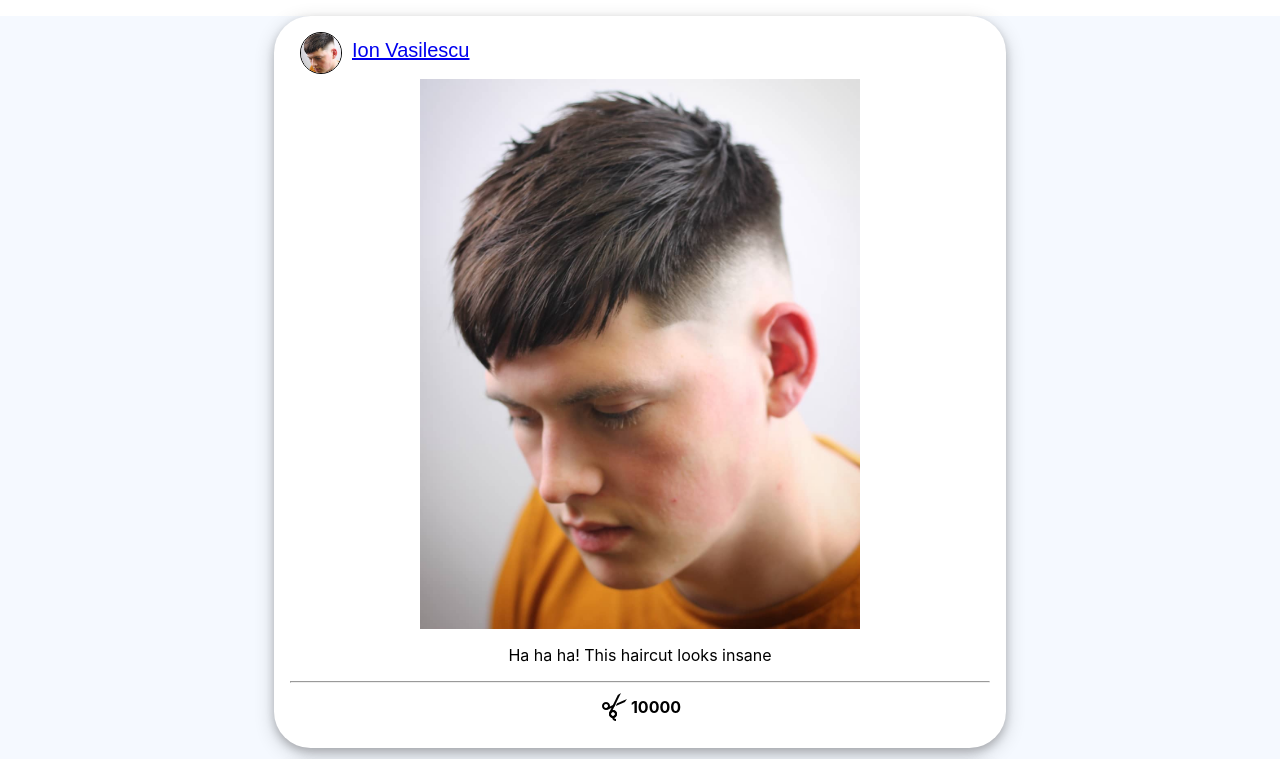
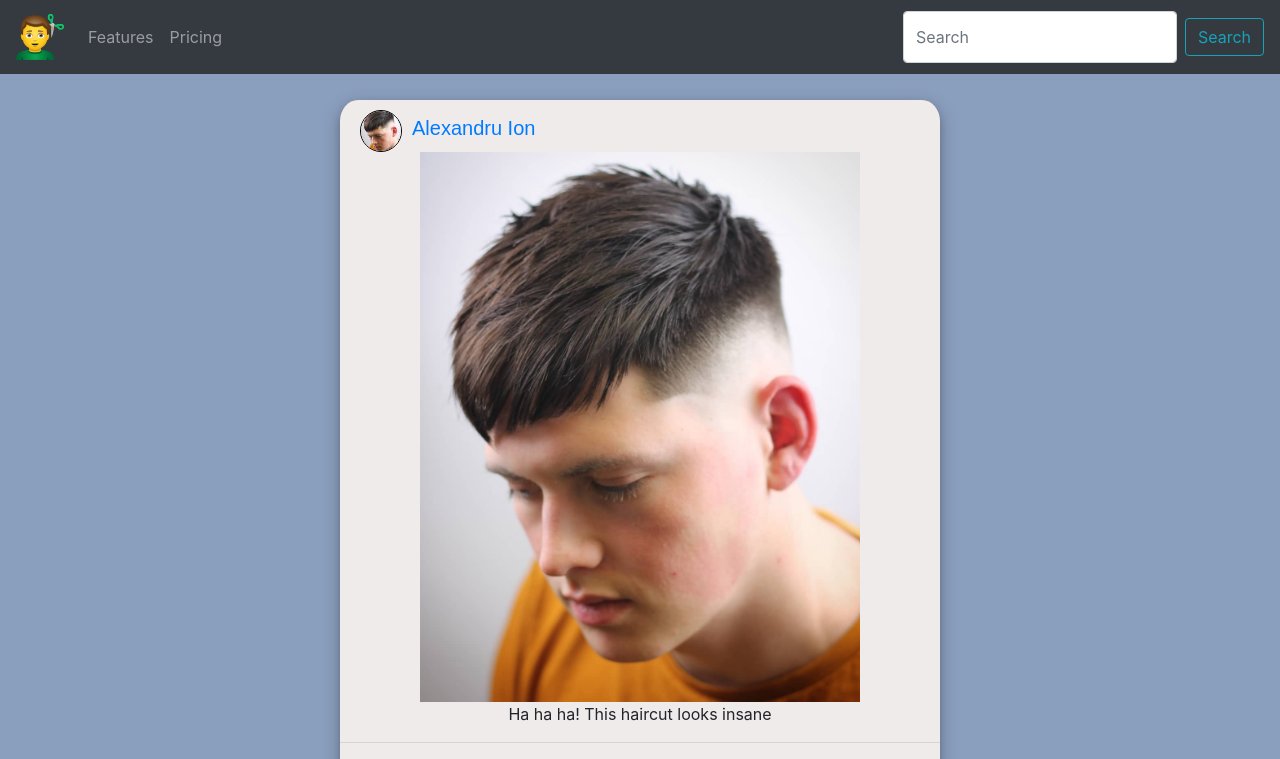
Before and after one commit to Andrei-Sebastian/Licenta, a React (Create React App) app: page / in a window 1280 px wide. Shown: the top 759 px of the page. Built offline with nearby package versions, Linux system fonts and the light colour scheme.

Commit message:
page component with basic navbar

```diff
--- a/package.json
+++ b/package.json
@@ -6,7 +6,9 @@
     "@testing-library/jest-dom": "^5.11.8",
     "@testing-library/react": "^11.2.2",
     "@testing-library/user-event": "^12.6.0",
+    "bootstrap": "^4.5.3",
     "react": "^17.0.1",
+    "react-bootstrap": "^1.4.0",
     "react-dom": "^17.0.1",
     "react-scripts": "4.0.1",
     "web-vitals": "^0.2.4"
--- a/public/index.html
+++ b/public/index.html
@@ -1,7 +1,7 @@
 <!DOCTYPE html>
 <html lang="en">
   <head>
-    <!-- <link rel="stylesheet"href="https://maxcdn.bootstrapcdn.com/bootstrap/4.5.0/css/bootstrap.min.css"integrity="sha384-9aIt2nRpC12Uk9gS9baDl411NQApFmC26EwAOH8WgZl5MYYxFfc+NcPb1dKGj7Sk"crossorigin="anonymous"/> -->
+    <link rel="stylesheet"href="https://maxcdn.bootstrapcdn.com/bootstrap/4.5.0/css/bootstrap.min.css"integrity="sha384-9aIt2nRpC12Uk9gS9baDl411NQApFmC26EwAOH8WgZl5MYYxFfc+NcPb1dKGj7Sk"crossorigin="anonymous"/>
     <meta charset="utf-8" />
     <link rel="icon" href="%PUBLIC_URL%/favicon.ico" />
     <meta name="viewport" content="width=device-width, initial-scale=1" />
--- a/src/App.css
+++ b/src/App.css
@@ -1,7 +1,6 @@
 .App {
   text-align: center;
-  background-color: #f5f9ff;
-
+  background-color: #8a9ebd;
 }
 
 .red {
@@ -11,3 +10,7 @@
 .bolt {
   font-weight: bold;
 }
+
+*, ::after, ::before {
+  box-sizing: unset;
+}
--- a/src/App.js
+++ b/src/App.js
@@ -1,7 +1,7 @@
 import './App.css';
 import React ,{Component} from 'react';
-import PostComponent from './PostComponent/PostComponsnt';
-import NavBar from './NavigationMenu/NavBar'
+import Post from './components/Posts/Posts';
+import NavBar from './components/NavigationMenu/NavBar';
 
 class App extends Component{
   state = {
@@ -75,11 +75,8 @@ class App extends Component{
 
     return (
       <div className="App">
-        {/* <NavBar/> */}
-        <PostComponent/>
-        <PostComponent/>
-        <PostComponent/>
-        <PostComponent/>
+        <NavBar/>
+        <Post/>
         <h1>.</h1>
       </div>
     );
--- a/src/PostComponent/PostComponsnt.js
+++ /dev/null
@@ -1,51 +0,0 @@
-import React, { Component } from 'react';
-import './PostComponent.css';
-import image from '../Images/img.png';
-import image1 from '../Images/img1.png';
-import image2 from '../Images/img2.png';
-import image3 from '../Images/img3.png';
-import like from '../Images/like.png';
-import likedd from '../Images/liked.png';
-
-
-class postComponent extends Component {
-    state = {
-        img: require('../Images/img.png'),
-        liked: false,
-        numberOfLikes: 10000
-    }
-
-    onClickHandle = () => {
-        const liked = !this.state.liked;
-        const numberOfLikes = this.state.liked ? this.state.numberOfLikes -= 1 : this.state.numberOfLikes += 1;
-        console.log(numberOfLikes);
-        this.setState({liked: liked, numberOfLikes: numberOfLikes})
-
-    }
-
-
-    render() {
-        return (
-            <div className="post">
-                <div className="aboutPost">
-                    <img className="circular_image" src={image}/>
-                    <a className="userName"href="https://www.w3schools.com/" target="_blank">Ion Vasilescu</a>
-                </div>
-                <div className="divImage" >
-                    <img className='image' src={image} alt='Not Found'/>
-                </div>
-                <p className="description">Ha ha ha! This haircut looks insane </p>
-                <hr/>
-
-                <div className='likeBtn' onClick={this.onClickHandle}>
-                    { !this.state.liked ?
-                        <img className="imageLike" src={like}></img> : <img src={likedd}></img>
-                    }
-                    <label className="numberOfLikes">{this.state.numberOfLikes}</label>
-                </div>
-            </div>
-        )
-    };
-};
-
-export default postComponent;
--- /dev/null
+++ b/src/components/NavigationMenu/NavBar.css
@@ -0,0 +1,14 @@
+.navBar {
+    position: fixed;
+    width: 100%;
+    top: 0px;
+    margin-bottom: 200px;
+}
+
+.mr-sm-2 {
+    width: 500px;
+}
+
+.body {
+    line-height: 0;
+}
--- a/src/NavigationMenu/NavBar.js
+++ b/src/components/NavigationMenu/NavBar.js
@@ -1,25 +1,27 @@
 import React, { Component } from 'react';
-// import {Navbar, Button, FormControl, Form, Nav } from 'react-bootstrap'
+import {Navbar, Button, FormControl, Form, Nav } from 'react-bootstrap'
+import './NavBar.css';
+import icon from '../../Images/icon.png'
 
 
 class navBarComponent extends Component {
 
+
     render() {
         return (
-            <>
-            {/* <Navbar bg="dark" variant="dark">
-              <Navbar.Brand href="#home">Navbar</Navbar.Brand>
+          <div className="navBar">
+            <Navbar bg="dark" variant="dark">
+              <Navbar.Brand href="#home"><img src={icon} onClick={() =>{console.log("window.location.reload();")}}/></Navbar.Brand>
               <Nav className="mr-auto">
-                <Nav.Link href="#home">Home</Nav.Link>
                 <Nav.Link href="#features">Features</Nav.Link>
                 <Nav.Link href="#pricing">Pricing</Nav.Link>
               </Nav>
-              <Form inline>
+              <Form inline className="search">
                 <FormControl type="text" placeholder="Search" className="mr-sm-2" />
                 <Button variant="outline-info">Search</Button>
               </Form>
-            </Navbar> */}
-          </>
+            </Navbar>
+          </div>
         )
     };
 };
--- a/src/PostComponent/PostComponent.css
+++ b/src/components/Posts/Post/Post.css
@@ -1,5 +1,5 @@
     .divImage {
-        width: 700px;
+        width: 600px;
         height: 550px;
         margin: auto;
         display: flex;
@@ -13,10 +13,9 @@
 
     .post {
         margin: 16px auto;
-        padding: 16px;
         height: 700px;
-        background-color: white;
-        border-radius: 5%;
+        background-color: rgb(240, 235, 235);
+        border-radius: 3%;
         box-shadow: 0 4px 8px 0 rgba(0, 0, 0, 0.2), 0 6px 20px 0 rgba(0, 0, 0, 0.19);
 
     }
@@ -34,8 +33,8 @@
 
     .aboutPost {
         text-align: left;
-        padding-bottom: 5px;
-        padding-left: 10px;
+        padding-top: 10px;
+        padding-left: 20px;
     }
 
     .userName {
@@ -46,9 +45,9 @@
         /* text-decoration: underline; */
     }
 
-    @media (min-width: 700px) {
+    @media (min-width: 600px) {
         .post {
-            width: 700px;
+            width: 600px;
         }
     }
 
@@ -71,6 +70,11 @@
        */
        .likeBtn:hover{
         border-radius: 20px;
-        background-color: #f7fdff;
-        border: 1px solid #e4f1f5;
+        background-color: #d8e1e4;
+        border: 1px solid #95c6d5;
+        cursor: pointer;
       }
+
+      .numberOfLikes:hover {
+        cursor: pointer;
+    }
--- /dev/null
+++ b/src/components/Posts/Post/Post.js
@@ -0,0 +1,50 @@
+import React, { Component } from 'react';
+import './Post.css';
+import image from '../../../Images/img.png';
+import image1 from '../../../Images/img1.png';
+import image2 from '../../../Images/img2.png';
+import image3 from '../../../Images/img3.png';
+import like from '../../../Images/like.png';
+import likedd from '../../../Images/liked.png';
+
+
+class post extends Component {
+    // state = {
+    //     name: this.props.name,
+    //     liked: this.props.liked,
+    //     numberOfLikes: this.props.numberOfLikes
+    // }
+
+    // onClickHandle = () => {
+    //     const liked = !this.state.liked;
+    //     const numberOfLikes = this.state.liked ? this.state.numberOfLikes -= 1 : this.state.numberOfLikes += 1;
+    //     console.log(numberOfLikes);
+    //     this.setState({liked: liked, numberOfLikes: numberOfLikes})
+
+    // }
+
+
+    render() {
+        return (
+            <div className="post">
+                <div className="aboutPost">
+                    <img className="circular_image" src={image}/>
+                    <a className="userName"href="https://www.w3schools.com/" target="_blank">{this.props.name}</a>
+                </div>
+                <div className="divImage" >
+                    <img className='image' src={image} alt='Not Found'/>
+                </div>
+                <p className="description">Ha ha ha! This haircut looks insane </p>
+                <hr/>
+                <div className='likeBtn' onClick={this.onClickHandle}>
+                    { !this.props.liked ?
+                        <img className="imageLike" src={like}></img> : <img src={likedd}></img>
+                    }
+                    <label className="numberOfLikes">{this.props.numberOfLikes}</label>
+                </div>
+            </div>
+        )
+    };
+};
+
+export default post;
--- /dev/null
+++ b/src/components/Posts/Posts.css
@@ -0,0 +1,3 @@
+.posts {
+    margin-top: 100px;
+}
--- /dev/null
+++ b/src/components/Posts/Posts.js
@@ -0,0 +1,29 @@
+import React, { Component } from 'react';
+import './Posts.css';
+import Post from './Post/Post';
+
+const data = [
+    {name: "Alexandru Ion", liked: true, numberOfLikes: 47},
+    {name: "Andrei Vasilescu", liked: false, numberOfLikes: 5},
+    {name: "George Ion", liked: true, numberOfLikes: 10},
+];
+
+class posts extends Component {
+    render() {
+        return (
+            <div className="posts">
+            {data.map( (post, i) => (
+                <Post
+                key={i}
+                name={post.name}
+                liked={post.liked}
+                numberOfLikes={post.numberOfLikes}
+                // less={() => props.ingredientRemoved(ctrl.type)}
+                />
+            ))}
+        </div>
+        )
+    };
+};
+
+export default posts;
--- a/src/index.css
+++ b/src/index.css
@@ -5,6 +5,7 @@ body {
     sans-serif;
   -webkit-font-smoothing: antialiased;
   -moz-osx-font-smoothing: grayscale;
+  background-color: #8a9ebd;
 }
 
 code {
```
Also changed, not shown: src/Images/icon.png (added), 1 other file (tests, documents, lock files or other folders).
